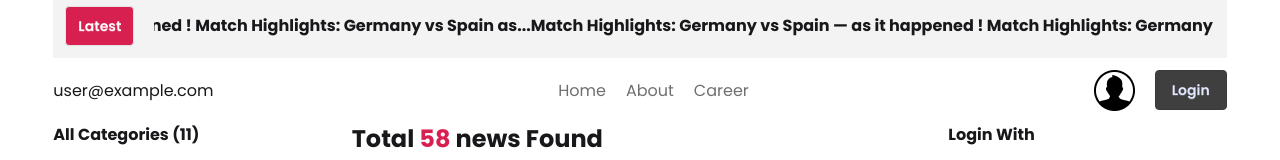
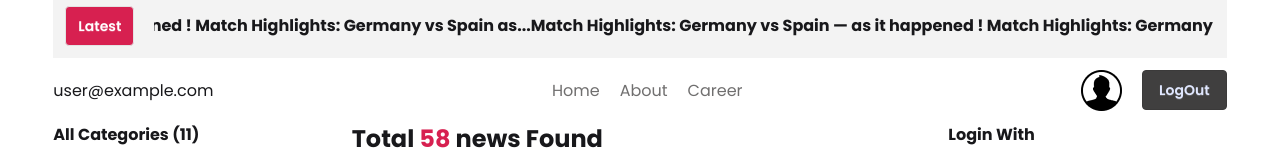
Before and after one commit to fardoush/dragon-news, a React (Vite) app: page /category/0 in a window 1280 px wide. Shown: the part 150-310 px from the top of the page. Built offline with nearby package versions, Linux system fonts and the light colour scheme; no server answers; sample sign-in values are in the browser's storage; a web font is replaced by a local one.

Commit message:
add to login functionality

```diff
--- a/src/Provider/AuthProvider.jsx
+++ b/src/Provider/AuthProvider.jsx
@@ -1,13 +1,19 @@
-import React, { createContext, useEffect, useState } from 'react';
-import { createUserWithEmailAndPassword, getAuth, onAuthStateChanged, updateCurrentUser } from "firebase/auth";
-import app from '../firebase/firebase.config';
-
+import React, { createContext, useEffect, useState } from "react";
+import {
+  createUserWithEmailAndPassword,
+  getAuth,
+  onAuthStateChanged,
+  signInWithEmailAndPassword,
+  signOut,
+  updateCurrentUser,
+} from "firebase/auth";
+import app from "../firebase/firebase.config";
 
 export const AuthContext = createContext();
 
 const auth = getAuth(app);
 
-const AuthProvider = ({children}) => {
+const AuthProvider = ({ children }) => {
   const [user, setUser] = useState(null);
 
   // user data show
@@ -17,28 +23,35 @@ const AuthProvider = ({children}) => {
 
   const createUser = (email, password) => {
     return createUserWithEmailAndPassword(auth, email, password);
-    }
-
+  };
+  // Login
+  const signIn = (email, password) => {
+    return signInWithEmailAndPassword(auth, email, password);
+  };
+  // LogOut /
+  const logOut = () => {
+    return signOut(auth);
+  };
   // Set an authentication state observer and get user data
 
   useEffect(() => {
     const unsubscribe = onAuthStateChanged(auth, (currentUser) => {
       setUser(currentUser);
     });
-    return ()=>{
+    return () => {
       unsubscribe();
-    }
-
-},[])
+    };
+  }, []);
 
   // share korar jonno
   const authData = {
     user,
-        setUser, createUser
-    }
-    return <AuthContext value={authData}>
-{children}
-    </AuthContext>
+    setUser,
+    createUser,
+    logOut,
+    signIn,
+  };
+  return <AuthContext value={authData}>{children}</AuthContext>;
 };
 
 export default AuthProvider;
--- a/src/components/Navbar.jsx
+++ b/src/components/Navbar.jsx
@@ -4,7 +4,17 @@ import userIcon from '../assets/user.png';
 import { AuthContext } from '../Provider/AuthProvider';
 
 const Navbar = () => {
-    const {user} = use(AuthContext);
+    const {user, logOut} = use(AuthContext);
+    const handleLogOut = () => {
+logOut().then(() => {
+  // Sign-out successful.
+  alert("You Logged Out Successfully");
+}).catch((error) => {
+  // An error happened.
+  console.log(error);
+});
+
+    }
     return (
         <div className='flex justify-between items-center'>
             <div className="">{user && user.email}</div>
@@ -17,7 +27,11 @@ const Navbar = () => {
                 <img src={userIcon} alt="" className="" />
                 {/* jodi user thake tahole logout btn dekhabe ar jodi na thake tahole login  */}
 
-                <Link to="/auth/login" className="btn btn-primary">Login</Link>
+                {
+                    user ? <button onClick={handleLogOut}className="btn btn-primary">LogOut</button> : <Link to="/auth/login" className="btn btn-primary">Login</Link>
+                }
+
+                {/* <Link to="/auth/login" className="btn btn-primary">Login</Link> */}
             </div>
 
         </div>
--- a/src/pages/Login.jsx
+++ b/src/pages/Login.jsx
@@ -1,8 +1,28 @@
 
-import React from "react";
+import React, { use } from "react";
 import { Link } from "react-router";
+import { AuthContext } from "../Provider/AuthProvider";
 
 const Login = () => {
+  const {signIn} = use(AuthContext);
+  const handleLogin = (e) => {
+    e.preventDefault();
+    const form = e.target;
+    const email = form.email.value;
+    const password = form.password.value;
+    console.log(email,password);
+    signIn(email,password)
+    .then(result => {
+      const user = result.user;
+      console.log(user);
+    })
+    .catch((error) => {
+    const errorCode = error.code;
+    const errorMessage = error.message;
+    alert(errorCode,errorMessage );
+  });
+
+  }
   return (
     <div className="flex justify-center items-center min-h-screen">
       <div className="card bg-base-100 w-full max-w-sm shrink-0 shadow-2xl">
@@ -11,7 +31,7 @@ const Login = () => {
             Login your account
           </h2>
           {/* <div className="divider"></div> */}
-          <form className="fieldset">
+          <form onSubmit={handleLogin} className="fieldset">
             {/* email  */}
             <label className="label">Email Address</label>
             <input
@@ -31,7 +51,7 @@ const Login = () => {
             <div>
               <a className="link link-hover">Forgot password?</a>
             </div>
-            <button className="btn btn-neutral bg-primary hover:bg-secondary hover:border-secondary mt-4">Login</button>
+            <button type="submit" className="btn btn-neutral bg-primary hover:bg-secondary hover:border-secondary mt-4">Login</button>
 
             <p className="font-semibold text-center text-primary pt-5">
               Dont Have An Account ? <Link to="/auth/register" className="text-secondary"> Register</Link>
```
Lines whose indentation alone changed are shown as unchanged.
